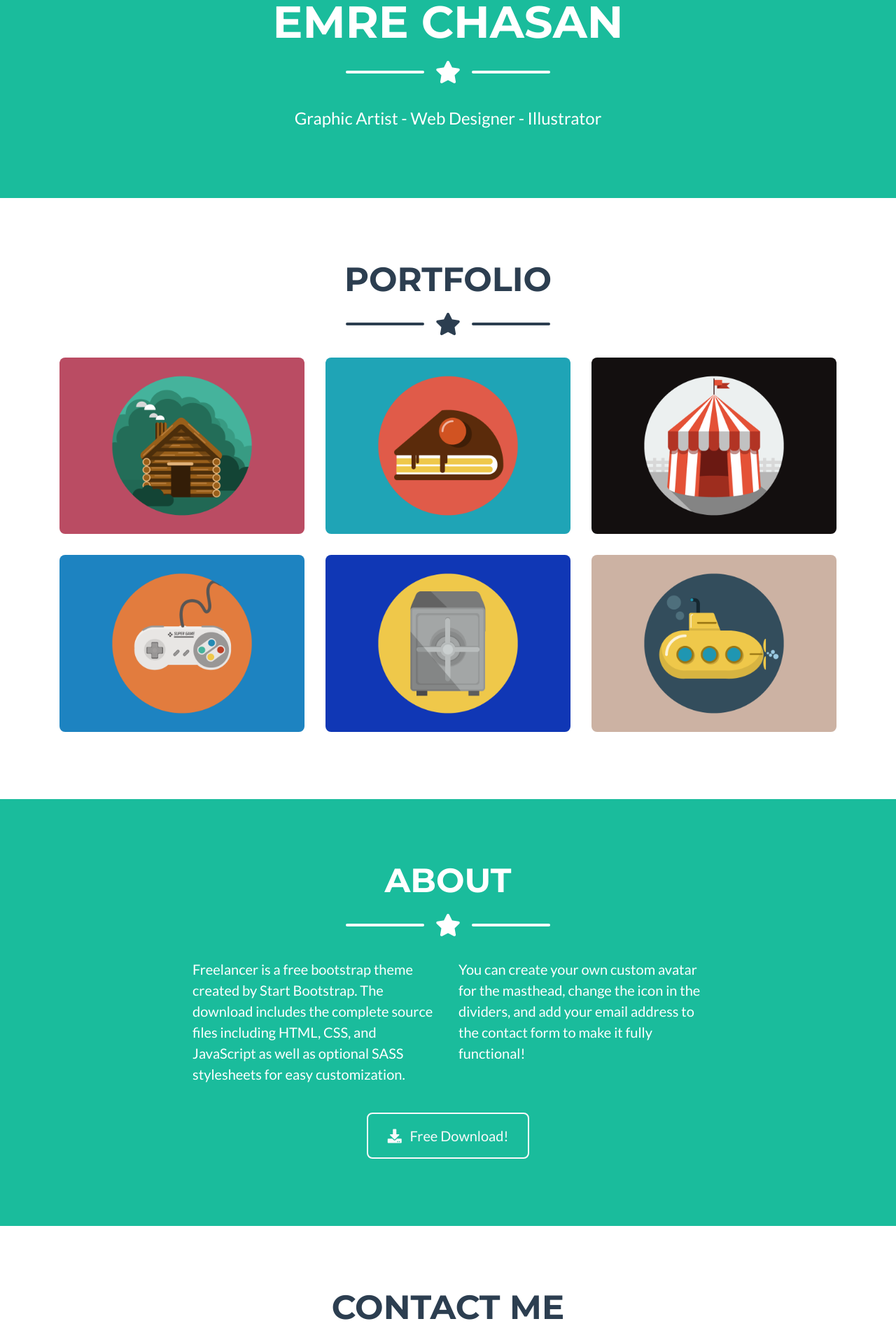
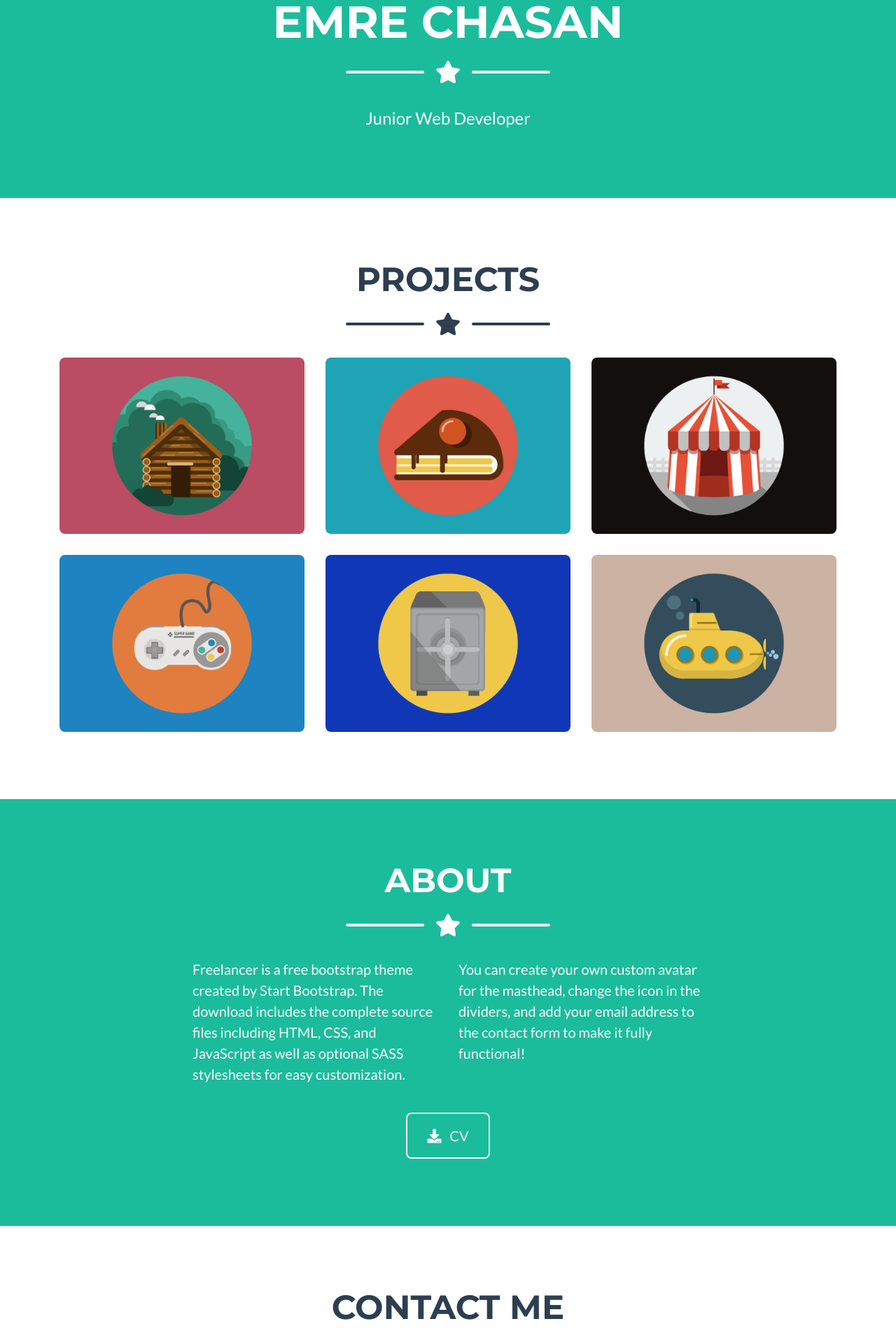
Before and after one commit to EmreChasan/EmreChasan.github.io, a website with bundled scripts: page index.html in a window 1280 px wide. Shown: the part 500-2405 px from the top of the page at 70% size. Built offline with nearby package versions, Linux system fonts and the light colour scheme.

Commit message:
Update index.html

```diff
--- a/index.html
+++ b/index.html
@@ -33,7 +33,7 @@
       <div class="collapse navbar-collapse" id="navbarResponsive">
         <ul class="navbar-nav ml-auto">
           <li class="nav-item mx-0 mx-lg-1">
-            <a class="nav-link py-3 px-0 px-lg-3 rounded js-scroll-trigger" href="#portfolio">Portfolio</a>
+            <a class="nav-link py-3 px-0 px-lg-3 rounded js-scroll-trigger" href="#portfolio">Projects</a>
           </li>
           <li class="nav-item mx-0 mx-lg-1">
             <a class="nav-link py-3 px-0 px-lg-3 rounded js-scroll-trigger" href="#about">About</a>
@@ -66,7 +66,7 @@
       </div>
 
       <!-- Masthead Subheading -->
-      <p class="masthead-subheading font-weight-light mb-0">Graphic Artist - Web Designer - Illustrator</p>
+      <p class="masthead-subheading font-weight-light mb-0">Junior Web Developer</p>
 
     </div>
   </header>
@@ -76,7 +76,7 @@
     <div class="container">
 
       <!-- Portfolio Section Heading -->
-      <h2 class="page-section-heading text-center text-uppercase text-secondary mb-0">Portfolio</h2>
+      <h2 class="page-section-heading text-center text-uppercase text-secondary mb-0">Projects</h2>
 
       <!-- Icon Divider -->
       <div class="divider-custom">
@@ -103,7 +103,7 @@
         </div>
 
         <!-- Portfolio Item 2 -->
-        <div class="col-md-6 col-lg-4">
+        <div class="col-md-6 col-lg-4"> <!-- 330 × 238 pixels (intrinsic: 900 × 650 pixels) -->
           <div class="portfolio-item mx-auto" data-toggle="modal" data-target="#portfolioModal2">
             <div class="portfolio-item-caption d-flex align-items-center justify-content-center h-100 w-100">
               <div class="portfolio-item-caption-content text-center text-white">
@@ -196,9 +196,9 @@
 
       <!-- About Section Button -->
       <div class="text-center mt-4">
-        <a class="btn btn-xl btn-outline-light" href="https://startbootstrap.com/themes/freelancer/">
+        <a class="btn btn-xl btn-outline-light" href="#">
           <i class="fas fa-download mr-2"></i>
-          Free Download!
+          CV
         </a>
       </div>
 
```
